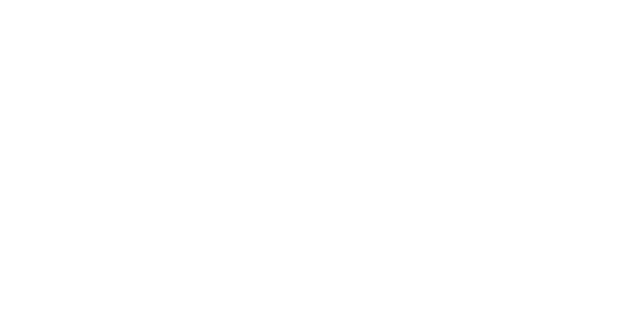
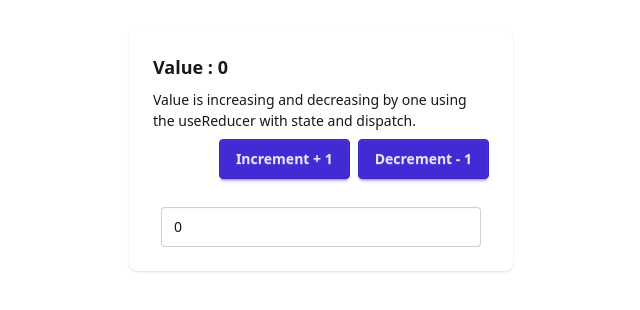
Before and after one commit to chetuachar/React-Hooks-Examples, a React (Vite) app: page /use-reducer in a window 1280 px wide. Before the commit this address had no page. Shown: the part 250-560 px from the top of the page, without its empty margins (319-959 px from the left). Built offline with nearby package versions, Linux system fonts and the light colour scheme.

Commit message:
feat: add UseReducerExample component and update Home with navigation link

```diff
--- a/src/App.jsx
+++ b/src/App.jsx
@@ -5,6 +5,7 @@
 import UseRefExample from "./components/UseRefExample";
 import UseMemoExample from "./components/UseMemoExample";
 import UseCallbackExample from "./components/UseCallbackExample";
+import UseReducerExample from "./components/UseReducerExample";
 
 function App() {
   return (
@@ -21,6 +22,7 @@
         <Route path="/use-ref" element={<UseRefExample />} />
         <Route path="/use-memo" element={<UseMemoExample />} />
         <Route path="/use-callback" element={<UseCallbackExample />} />
+        <Route path="/use-reducer" element={<UseReducerExample />} />
       </Routes>
     </BrowserRouter>
   );
--- a/src/components/Home.jsx
+++ b/src/components/Home.jsx
@@ -92,7 +92,25 @@
             </div>
           </div>
         </div>
+
+        <div className="stats bg-base-100 border-base-300 border">
+          <div className="stat">
+            <div className="stat-title">useReducer Example</div>
+            <div className="stat-value">useReducer()</div>
+            <div className="stat-actions">
+              <button
+                onClick={() => {
+                  navigate("/use-reducer");
+                }}
+                className="btn btn-xs btn-success"
+              >
+                Goto Page
+              </button>
+            </div>
+          </div>
+        </div>
       </div>
+
       {/* footer  */}
       <div>
         <h2>Name : {name}</h2>
--- /dev/null
+++ b/src/components/UseReducerExample.jsx
@@ -0,0 +1,60 @@
+import React, { useReducer } from "react";
+
+const UseReducerExample = () => {
+  const initiaState = { count: 0 };
+  const reducer = (state, action) => {
+    switch (action.type) {
+      case "increase":
+        return { count: state.count + 1 };
+
+      case "decrease":
+        return { count: state.count - 1 };
+
+      case "input":
+        return { count: action.payload };
+
+      default:
+        return state;
+    }
+  };
+  const [state, dispatch] = useReducer(reducer, initiaState);
+  return (
+    <div className="flex flex-col h-screen items-center justify-center gap-4">
+      <div className="card w-96 bg-base-100 card-md shadow-sm">
+        <div className="card-body">
+          <h2 className="card-title">Value : {state.count}</h2>
+          <p>
+            Value is increasing and decreasing by one using the useReducer with
+            state and dispatch.
+          </p>
+          <div className="justify-end card-actions">
+            <button
+              onClick={() => dispatch({ type: "increase" })}
+              className="btn btn-primary"
+            >
+              Increment + 1
+            </button>
+            <button
+              onClick={() => dispatch({ type: "decrease" })}
+              className="btn btn-primary"
+            >
+              Decrement - 1
+            </button>
+          </div>
+          <div className="justify-center card-actions mt-5">
+            <input
+              className="input"
+              type="number"
+              value={state.count}
+              onChange={(e) =>
+                dispatch({ type: "input", payload: Number(e.target.value) })
+              }
+            />
+          </div>
+        </div>
+      </div>
+    </div>
+  );
+};
+
+export default UseReducerExample;
```
